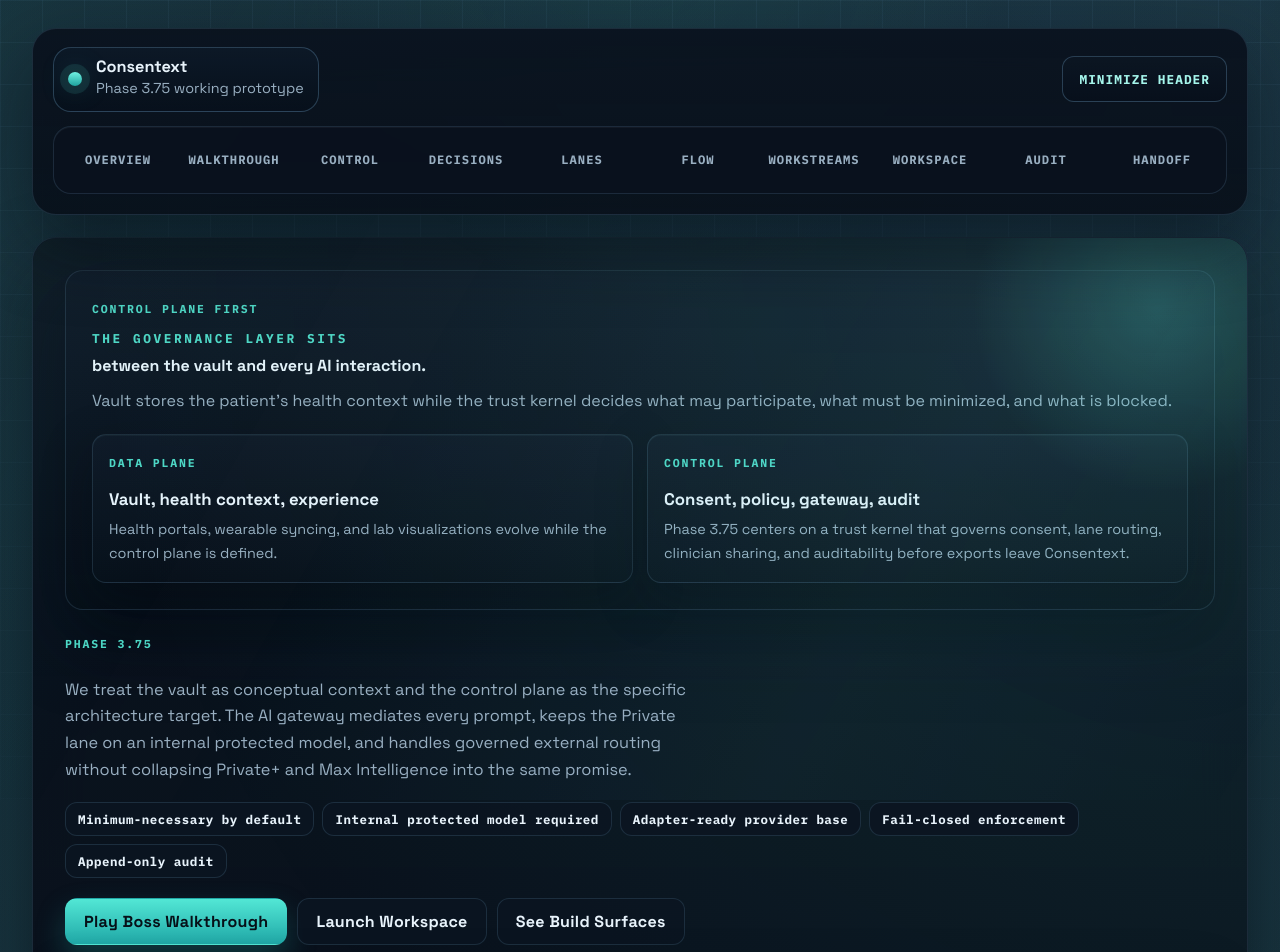
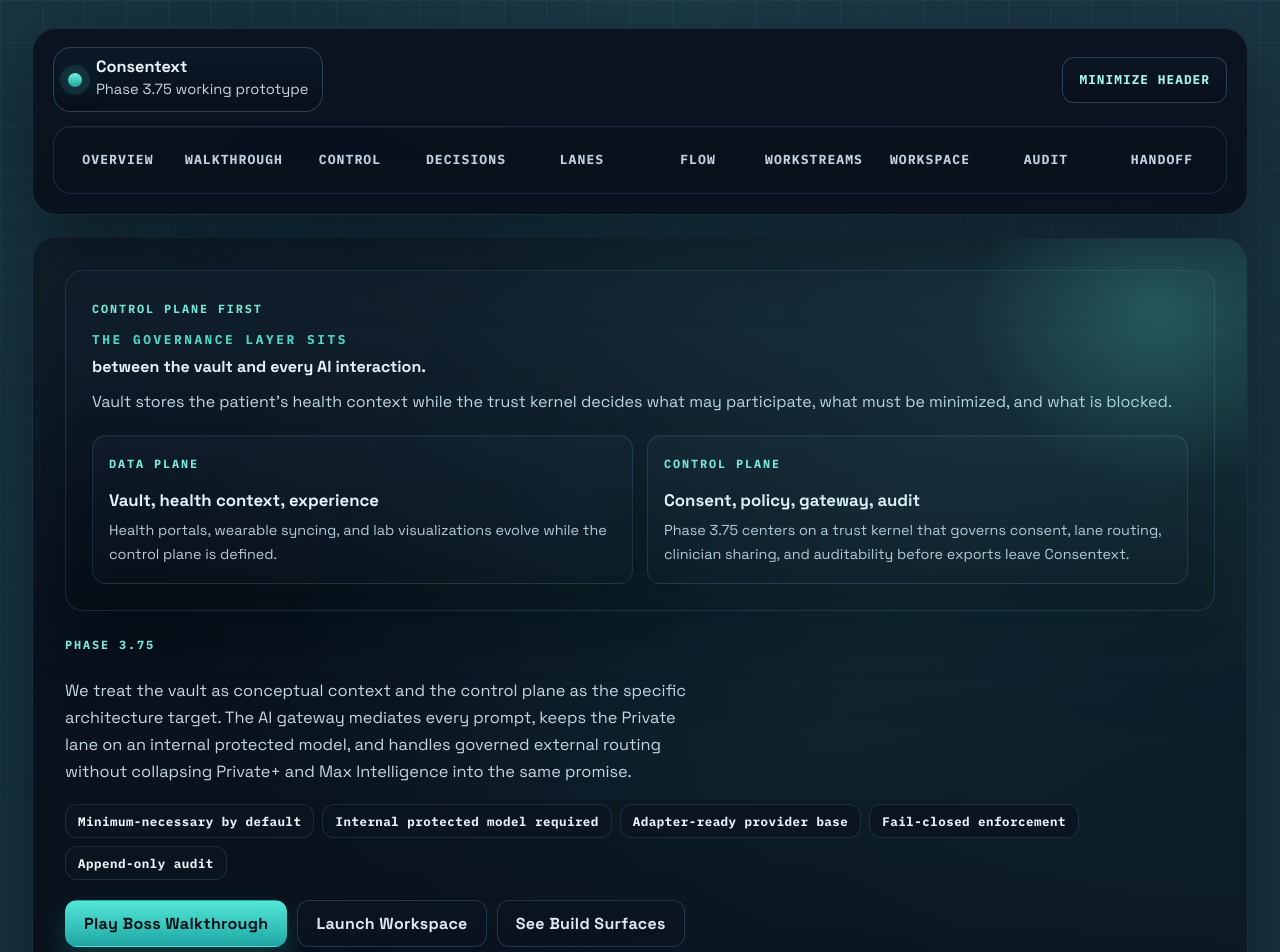
Before and after one commit to gpresearch2025/phase3.75_0316_bg, a plain HTML site: page prototype/index.html in a window 1280 px wide. Shown: the top 952 px of the page. Drawn offline with Linux system fonts and the light colour scheme.

Commit message:
Improve technical theme readability

```diff
--- a/prototype/styles.css
+++ b/prototype/styles.css
@@ -6,7 +6,7 @@
   --surface-accent: rgba(77, 215, 197, 0.14);
   --surface-dark: #050c14;
   --text: #e8f3fb;
-  --text-muted: #99afc1;
+  --text-muted: #b8cad8;
   --line: rgba(109, 160, 196, 0.18);
   --line-strong: rgba(109, 160, 196, 0.32);
   --accent: #4dd7c5;
@@ -129,8 +129,8 @@ body::after {
 .brand-block strong { display: block; font-size: 1.02rem; line-height: 1.15; }
 .brand-block p {
   margin: 0;
-  font-size: 0.9rem;
-  color: var(--text-muted);
+  font-size: 0.92rem;
+  color: #c3d2df;
   white-space: nowrap;
 }
 .topbar-toggle {
@@ -178,10 +178,10 @@ body::after {
   align-items: center;
   justify-content: center;
   text-decoration: none;
-  color: var(--text-muted);
+  color: #c0d2df;
   font-weight: 700;
   font-family: var(--mono);
-  font-size: 0.76rem;
+  font-size: 0.82rem;
   line-height: 1.15;
   min-height: 46px;
   padding: 10px 8px;
@@ -333,7 +333,7 @@ body::after {
 }
 .hero-portrait-lead {
   margin-top: 12px;
-  color: var(--text-muted);
+  color: #c6d7e3;
   line-height: 1.65;
   font-size: 1rem;
 }
@@ -562,7 +562,7 @@ body::after {
   border-radius: 14px;
   background: rgba(77, 215, 197, 0.08);
   border: 1px solid rgba(77, 215, 197, 0.14);
-  color: var(--text);
+  color: #d7e7f1;
   font-size: 0.9rem;
   line-height: 1.55;
 }
@@ -572,9 +572,9 @@ body::after {
   grid-template-columns: repeat(3, 1fr);
   gap: 12px;
   margin-bottom: 8px;
-  font-size: 0.8rem;
+  font-size: 0.82rem;
   font-weight: 700;
-  color: var(--text-muted);
+  color: #bfd0dc;
 }
 .meter-bars { display: grid; gap: 10px; }
 .meter-track {
@@ -635,12 +635,12 @@ body::after {
 .mini-label {
   display: inline-block;
   margin-bottom: 10px;
-  font-size: 0.72rem;
+  font-size: 0.74rem;
   font-weight: 800;
   font-family: var(--mono);
   letter-spacing: 0.16em;
   text-transform: uppercase;
-  color: var(--accent);
+  color: #7be8dd;
 }
 .section-header {
   display: grid;
@@ -666,6 +666,7 @@ p,li,label span { color: var(--text-muted); line-height: 1.65; }
   max-width: 60ch;
   margin-top: 14px;
   font-size: 1.02rem;
+  color: #c6d6e2;
 }
 .trust-pill-row,
 .workspace-trust-row,
@@ -757,8 +758,8 @@ p,li,label span { color: var(--text-muted); line-height: 1.65; }
 .button-primary:hover { background: linear-gradient(180deg, #74f5e2, #29b7b8); }
 .button-secondary {
   background: rgba(12, 22, 34, 0.9);
-  color: var(--text);
-  border-color: var(--line);
+  color: #dce9f2;
+  border-color: rgba(109, 160, 196, 0.26);
 }
 .overview-grid { grid-template-columns: 1.1fr 0.9fr; }
 .plane-columns { grid-template-columns: repeat(2, minmax(0, 1fr)); }
@@ -1315,8 +1316,8 @@ input:focus {
 }
 
 .walkthrough-panel {
-  border-color: rgba(15, 93, 76, 0.22);
-  background: linear-gradient(180deg, rgba(255,255,255,0.96), rgba(239,244,241,0.94));
+  border-color: rgba(109, 160, 196, 0.22);
+  background: linear-gradient(180deg, rgba(10, 18, 30, 0.96), rgba(6, 12, 20, 0.95));
 }
 .walkthrough-header {
   display: flex;
@@ -1405,7 +1406,7 @@ input:focus {
 .walkthrough-fallback,
 .walkthrough-progress-meta span,
 .walkthrough-chapter p {
-  color: rgba(237, 243, 240, 0.78);
+  color: rgba(223, 236, 245, 0.86);
 }
 .walkthrough-badge-stack {
   justify-items: end;
@@ -1473,7 +1474,7 @@ input:focus {
   max-width: 62ch;
   font-size: 1rem;
   line-height: 1.8;
-  color: rgba(243,247,245,0.92);
+  color: rgba(243,247,245,0.96);
 }
 .walkthrough-pill-row {
   margin-top: 18px;
```
